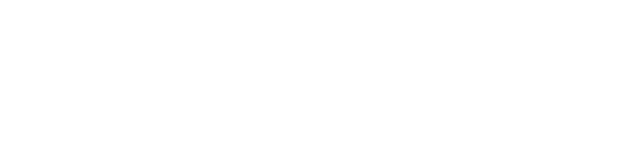
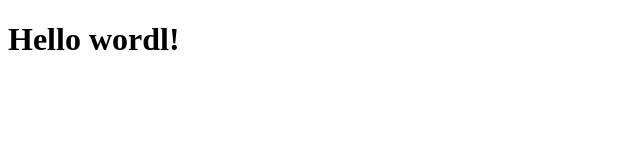
Before and after one commit to asserman/xz, a plain HTML site: page index.html in a window 1280 px wide. Shown: the whole page, without its empty margins (0-640 px from the left). Drawn offline with Linux system fonts and the light colour scheme.

Commit message:
first commit

```diff
--- a/index.html
+++ b/index.html
@@ -6,7 +6,9 @@
     <meta http-equiv="X-UA-Compatible" content="ie=edge">
     <title>Document</title>
 </head>
+
 <body>
+    <h1>Hello wordl!</h1>
     <script></script>
 </body>
 </html>
```
